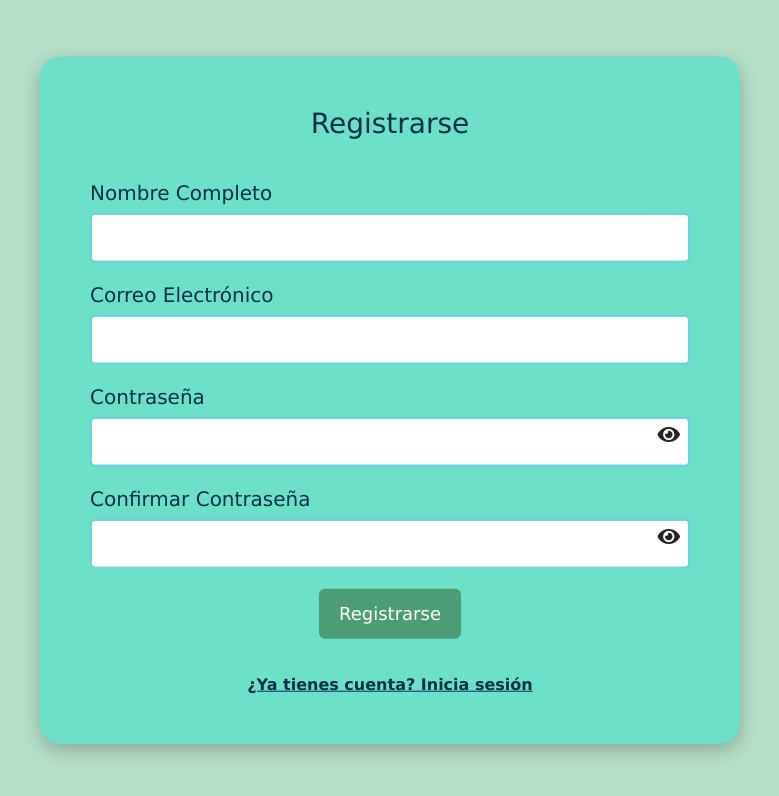
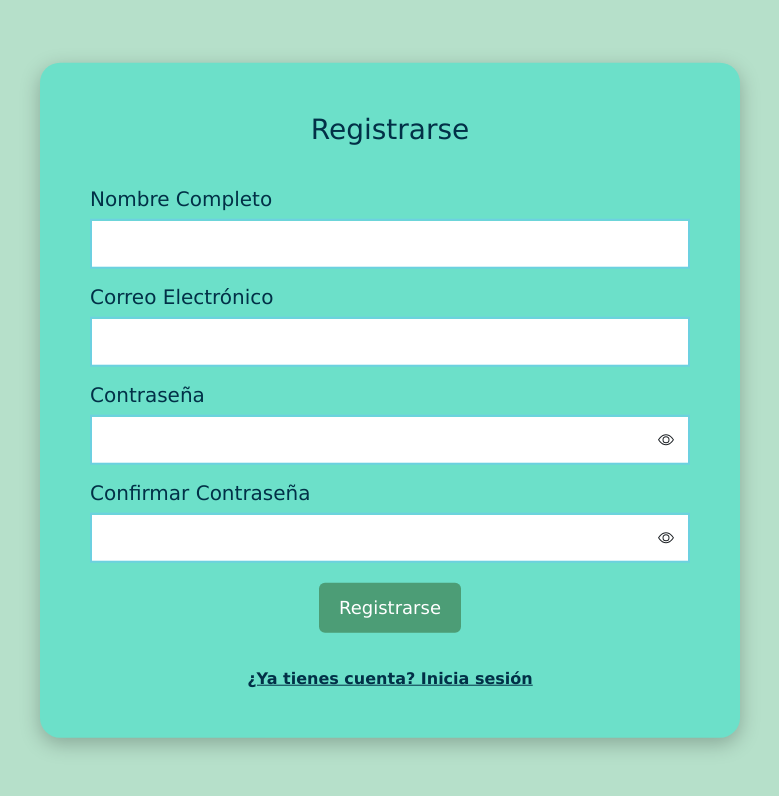
Before and after one commit to Josel02/miss-notes-react-dsw, a React (Create React App) app: page /register in a window 1280 px wide. Shown: the top 796 px of the page, without its empty margins (250-1029 px from the left). Built offline with nearby package versions, Linux system fonts and the light colour scheme.

Commit message:
Arreglado solape entre botón para mostrar/ocultar contraseña

```diff
--- a/package.json
+++ b/package.json
@@ -15,6 +15,7 @@
     "bootstrap-icons": "^1.11.3",
     "react": "^18.2.0",
     "react-bootstrap": "^2.10.1",
+    "react-bootstrap-icons": "^1.11.3",
     "react-dom": "^18.2.0",
     "react-icons": "^5.0.1",
     "react-router-dom": "^6.22.3",
--- a/src/styles/LoginRegister.css
+++ b/src/styles/LoginRegister.css
@@ -50,7 +50,8 @@
     padding: 10px; /* Mayor padding para mayor facilidad de entrada */
     height: 50px;
     font-size: 18px;
-    margin-bottom: 20px; /* Más espacio debajo de los campos */
+    padding-right: 40px; /* Asegura suficiente espacio para el ícono. Ajusta según el tamaño de tu ícono */
+
 }
 
 body {
@@ -83,6 +84,8 @@ body {
 .error-message {
     color: #ff0000;
     margin-top: 5px;
+    font-size: 0.8rem;
+
 }
 
 .password-field {
@@ -106,3 +109,34 @@ body {
 .form-control.error {
     border: 2px solid #ff0000; /* Ajusta el color y el grosor del borde según prefieras */
 }
+
+.error-border,
+.error-border:focus {
+    border: 2px solid #ff0000 !important; /* Asegúrate de que el borde rojo tenga prioridad */
+    box-shadow: none !important; /* Elimina el box-shadow si lo hay */
+}
+
+/* Asegura que el ícono para mostrar/ocultar contraseña no tenga fondo */
+.input-group-text {
+    position: absolute;
+    right: 4px;
+    top: calc(50% - 14px); /* Centra el ícono verticalmente. Ajusta según el tamaño de tu ícono */
+    background-color: white;
+    border:none;
+    z-index: 2000;
+}
+
+/* Ajuste para que el ícono no tenga un borde visible y se mezcle con el campo */
+.input-group-text, .form-control {
+    border-radius: 0; /* Puedes ajustar esto según tus preferencias */
+}
+
+/* Asegúrate de aplicar estos estilos directamente a los FormControl en lugar del InputGroup */
+
+.form-control.is-invalid {
+    border: 2px solid #ff0000; /* Ajusta el color y el grosor del borde según prefieras */
+}
+
+.password-input-group {
+    position: relative;
+}
--- a/src/views/RegisterPage.js
+++ b/src/views/RegisterPage.js
@@ -2,6 +2,10 @@ import React, { useState } from 'react';
 import { useNavigate, Link } from 'react-router-dom';
 import axios from 'axios';
 import '../styles/LoginRegister.css';
+import { Container, Form, Button, Alert, InputGroup, FormControl } from 'react-bootstrap';
+import { EyeSlash, Eye } from 'react-bootstrap-icons'; // Importa los íconos de Bootstrap
+import 'bootstrap/dist/css/bootstrap.min.css'; // Importar estilos de Bootstrap
+
 
 const RegisterPage = () => {
     const [name, setName] = useState('');
@@ -85,43 +89,84 @@ const RegisterPage = () => {
 
 
     return (
-        <div className="login-container">
+        <Container className="login-container">
             <h2 className="login-title">Registrarse</h2>
-            {errors.form && <div className="alert alert-danger" role="alert">{errors.form}</div>}
-            <form onSubmit={handleRegister}>
-                <div className="mb-3">
-                    <label htmlFor="name" className="form-label">Nombre Completo</label>
-                    <input type="text" className={`form-control ${errors.name ? 'is-invalid' : ''}`} id="name" value={name} onChange={(e) => setName(e.target.value)} required />
-                    {errors.name && <div className="invalid-feedback">{errors.name}</div>}
-                </div>
-                <div className="mb-3">
-                    <label htmlFor="email" className="form-label">Correo Electrónico</label>
-                    <input type="email" className={`form-control ${errors.email ? 'is-invalid' : ''}`} id="email" value={email} onChange={handleEmailChange} required />
-                    {errors.email && <div className="invalid-feedback">{errors.email}</div>}
-                </div>
-                <div className="mb-3 password-field">
-                    <label htmlFor="password" className="form-label">Contraseña</label>
-                    <input type={passwordType} className={`form-control ${errors.password ? 'is-invalid' : ''}`} id="password" value={password} onChange={handlePasswordChange} required />
-                    <span className="toggle-password" onClick={togglePasswordVisibility}>
-                        {passwordType === 'password' ? <i className="fas fa-eye"></i> : <i className="fas fa-eye-slash"></i>}
-                    </span>
-                    {errors.password && <div className="invalid-feedback">{errors.password}</div>}
-                </div>
-                <div className="mb-3 password-field">
-                    <label htmlFor="confirmPassword" className="form-label">Confirmar Contraseña</label>
-                    <input type={confirmPasswordType} className={`form-control ${errors.confirmPassword ? 'is-invalid' : ''}`} id="confirmPassword" value={confirmPassword} onChange={handleConfirmPasswordChange} required />
-                    <span className="toggle-password" onClick={toggleConfirmPasswordVisibility}>
-                        {confirmPasswordType === 'password' ? <i className="fas fa-eye"></i> : <i className="fas fa-eye-slash"></i>}
-                    </span>
-                    {errors.confirmPassword && <div className="invalid-feedback">{errors.confirmPassword}</div>}
-                </div>
-                <button type="submit" className="btn btn-primary">Registrarse</button>
+            {errors.form && <Alert variant="danger">{errors.form}</Alert>}
+            <Form onSubmit={handleRegister}>
+                <Form.Group className="mb-3">
+                    <Form.Label>Nombre Completo</Form.Label>
+                    <FormControl
+                        type="text"
+                        isInvalid={!!errors.name}
+                        value={name}
+                        onChange={(e) => setName(e.target.value)}
+                        required
+                    />
+                    <Form.Control.Feedback type="invalid">
+                        {errors.name}
+                    </Form.Control.Feedback>
+                </Form.Group>
+
+                <Form.Group className="mb-3">
+                    <Form.Label>Correo Electrónico</Form.Label>
+                    <FormControl
+                        type="email"
+                        isInvalid={!!errors.email}
+                        value={email}
+                        onChange={handleEmailChange}
+                        required
+                    />
+                    <Form.Control.Feedback type="invalid">
+                        {errors.email}
+                    </Form.Control.Feedback>
+                </Form.Group>
+
+                <Form.Group className="mb-3">
+    <Form.Label>Contraseña</Form.Label>
+    <InputGroup className="password-input-group">
+        <FormControl
+            type={passwordType}
+            className={errors.password ? 'is-invalid' : ''} // Usamos className para controlar la visualización del borde rojo
+            value={password}
+            onChange={handlePasswordChange}
+            required
+        />
+        <InputGroup.Text onClick={togglePasswordVisibility}>
+            {passwordType === 'password' ? <Eye /> : <EyeSlash />}
+        </InputGroup.Text>
+    </InputGroup>
+    {errors.password && <div className="error-message">{errors.password}</div>} {/* Mensaje de error personalizado */}
+</Form.Group>
+
+<Form.Group className="mb-3">
+    <Form.Label>Confirmar Contraseña</Form.Label>
+    <InputGroup className="password-input-group">
+        <FormControl
+            type={confirmPasswordType}
+            className={errors.confirmPassword ? 'is-invalid' : ''} // Control visual para el estado de error
+            value={confirmPassword}
+            onChange={handleConfirmPasswordChange}
+            required
+        />
+        <InputGroup.Text onClick={toggleConfirmPasswordVisibility}>
+            {confirmPasswordType === 'password' ? <Eye /> : <EyeSlash />}
+        </InputGroup.Text>
+    </InputGroup>
+    {errors.confirmPassword && <div className="error-message">{errors.confirmPassword}</div>} {/* Mensaje de error personalizado */}
+</Form.Group>
+
+
+                <Button variant="primary" type="submit">Registrarse</Button>
                 <div className="mt-3 text-center">
                     <Link to="/login" className="text-decoration-underline">¿Ya tienes cuenta? Inicia sesión</Link>
                 </div>
-            </form>
-        </div>
+            </Form>
+        </Container>
     );
+
+
+
+
 }
 
 export default RegisterPage;
```
Also changed, not shown: 1 other file (tests, documents, lock files or other folders).
